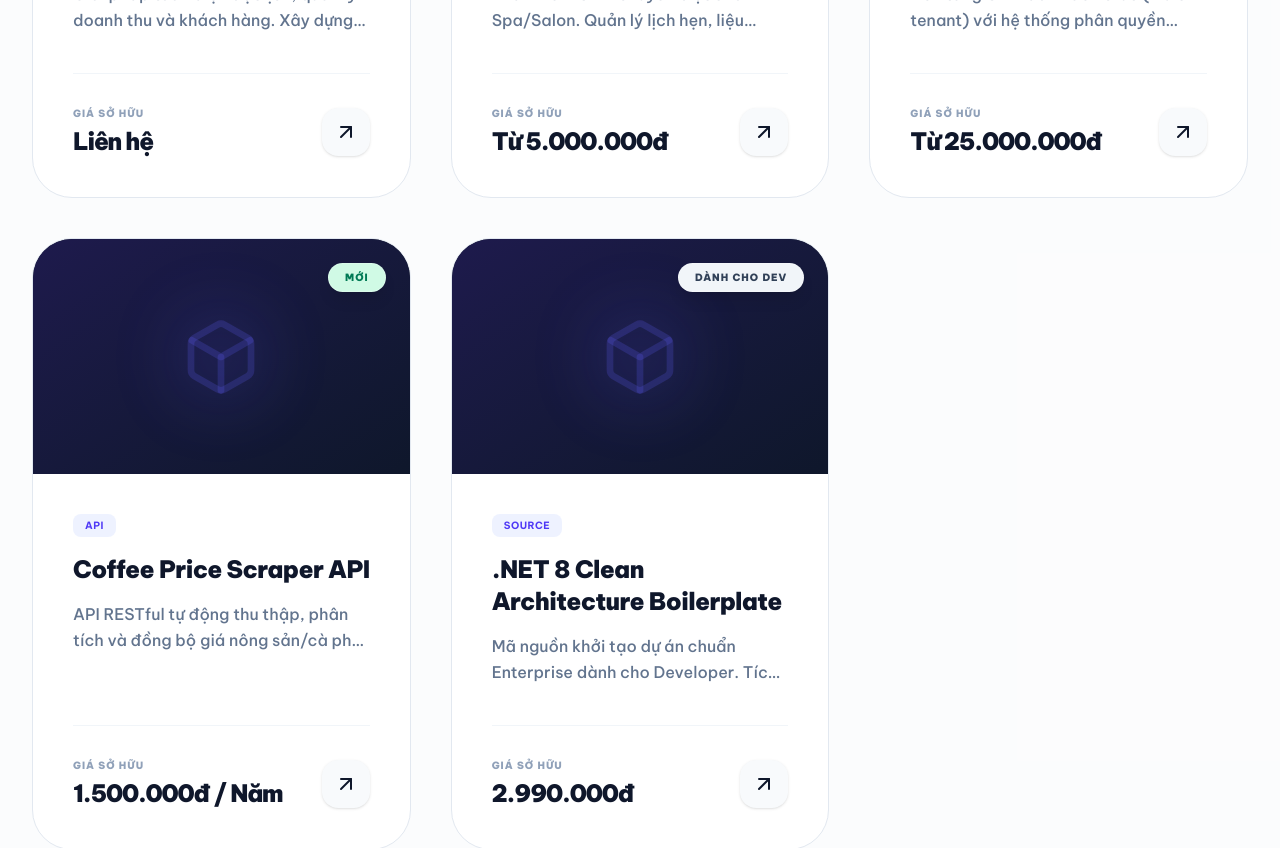
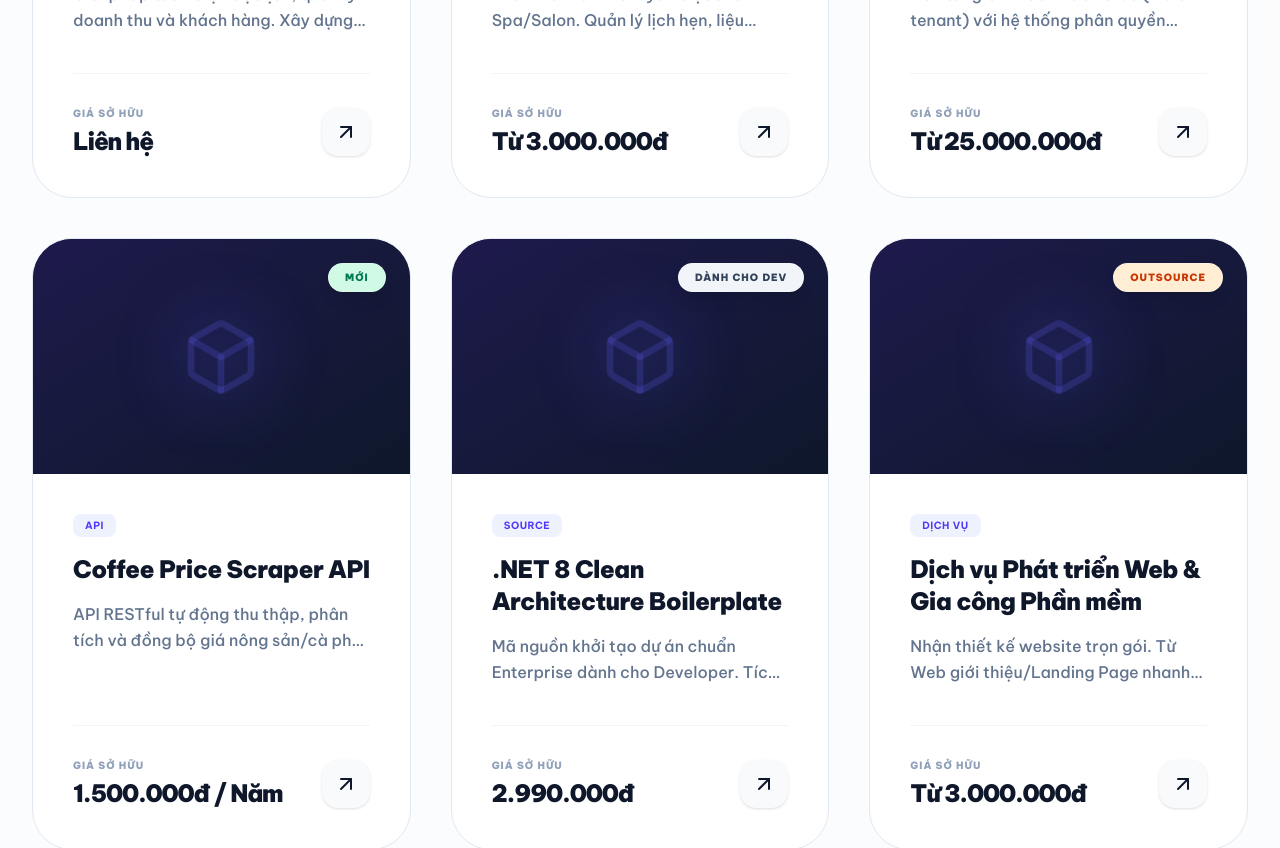
Before and after one commit to trandoannhat/nhatsoft.com-web, a Next.js app: page / in a window 1280 px wide. Shown: the part 1780-2628 px from the top of the page. Built offline with nearby package versions, Linux system fonts and the light colour scheme.

Commit message:
add data to products

```diff
--- a/data/products.ts
+++ b/data/products.ts
@@ -92,7 +92,7 @@ export const PRODUCTS: Product[] = [
     fullDescription:
       "Hệ thống CRM toàn diện thiết kế riêng cho chuỗi Spa và Salon làm đẹp. Giúp tối ưu hóa vận hành, chăm sóc khách hàng tự động và quản lý hoa hồng nhân viên chính xác tuyệt đối.",
     categoryId: "webapp",
-    price: "Từ 5.000.000đ",
+    price: "Từ 3.000.000đ",
     badge: "Premium",
     badgeColor: "bg-amber-100 text-amber-700",
     iconName: "Star",
@@ -245,4 +245,50 @@ export const PRODUCTS: Product[] = [
       "Kèm theo tài liệu hướng dẫn (Workshop Material) đào tạo nội bộ.",
     ],
   },
+  {
+    id: "outsource-web-dev",
+    title: "Dịch vụ Phát triển Web & Gia công Phần mềm",
+    version: "2026",
+    lastUpdate: "Liên tục",
+    desc: "Nhận thiết kế website trọn gói. Từ Web giới thiệu/Landing Page nhanh gọn đến các hệ thống Web App, CRM phức tạp theo yêu cầu.",
+    fullDescription:
+      "Cung cấp giải pháp phần mềm may đo cho doanh nghiệp và cá nhân. Chúng tôi triển khai đa dạng công nghệ: từ WordPress tối ưu chi phí, tốc độ cao cho Web bán hàng/Giới thiệu, cho đến kiến trúc Next.js & .NET 8 Enterprise cho các hệ thống Quản trị, SaaS, đa người dùng.",
+    categoryId: "Dịch vụ",
+    price: "Từ 3.000.000đ",
+    badge: "Outsource",
+    badgeColor: "bg-orange-100 text-orange-700",
+    iconName: "Layout",
+    techStack: [
+      {
+        name: "WordPress",
+        iconName: "Layout",
+        color: "text-blue-500",
+        bg: "bg-blue-50",
+      },
+      {
+        name: "Next.js & React",
+        iconName: "Code2",
+        color: "text-slate-800",
+        bg: "bg-slate-100",
+      },
+      {
+        name: ".NET 8 Backend",
+        iconName: "Server",
+        color: "text-purple-600",
+        bg: "bg-purple-50",
+      },
+      {
+        name: "Tối ưu SEO",
+        iconName: "Zap",
+        color: "text-amber-500",
+        bg: "bg-amber-50",
+      },
+    ],
+    features: [
+      "Thiết kế Landing Page, Web công ty, Blog siêu tốc với WordPress.",
+      "Phát triển hệ thống Web App, SaaS phức tạp bằng Next.js & C#.",
+      "Tư vấn kiến trúc hệ thống, Database và giải pháp Cloud.",
+      "Bàn giao toàn bộ mã nguồn, bảo hành kỹ thuật 12 tháng.",
+    ],
+  },
 ];
```
